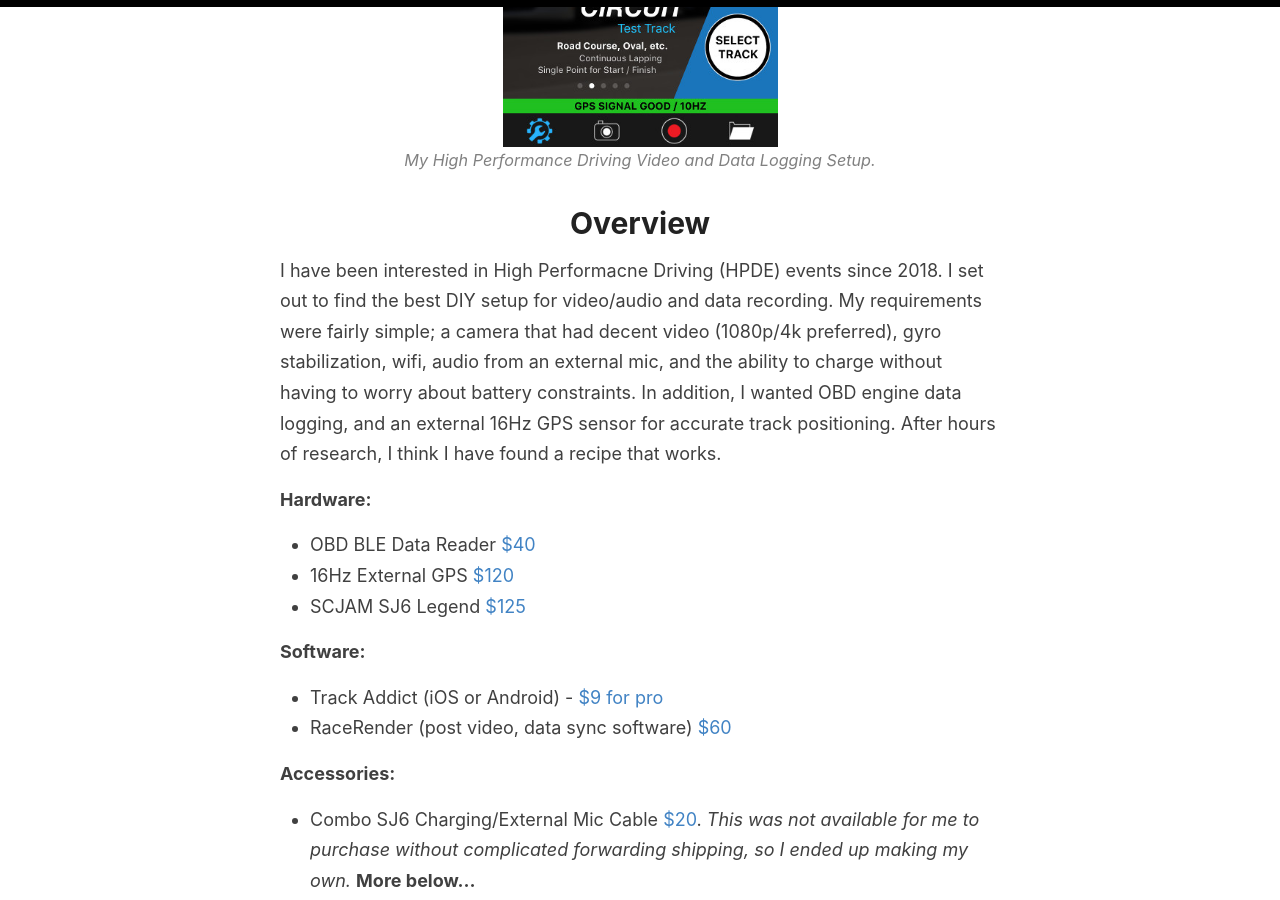
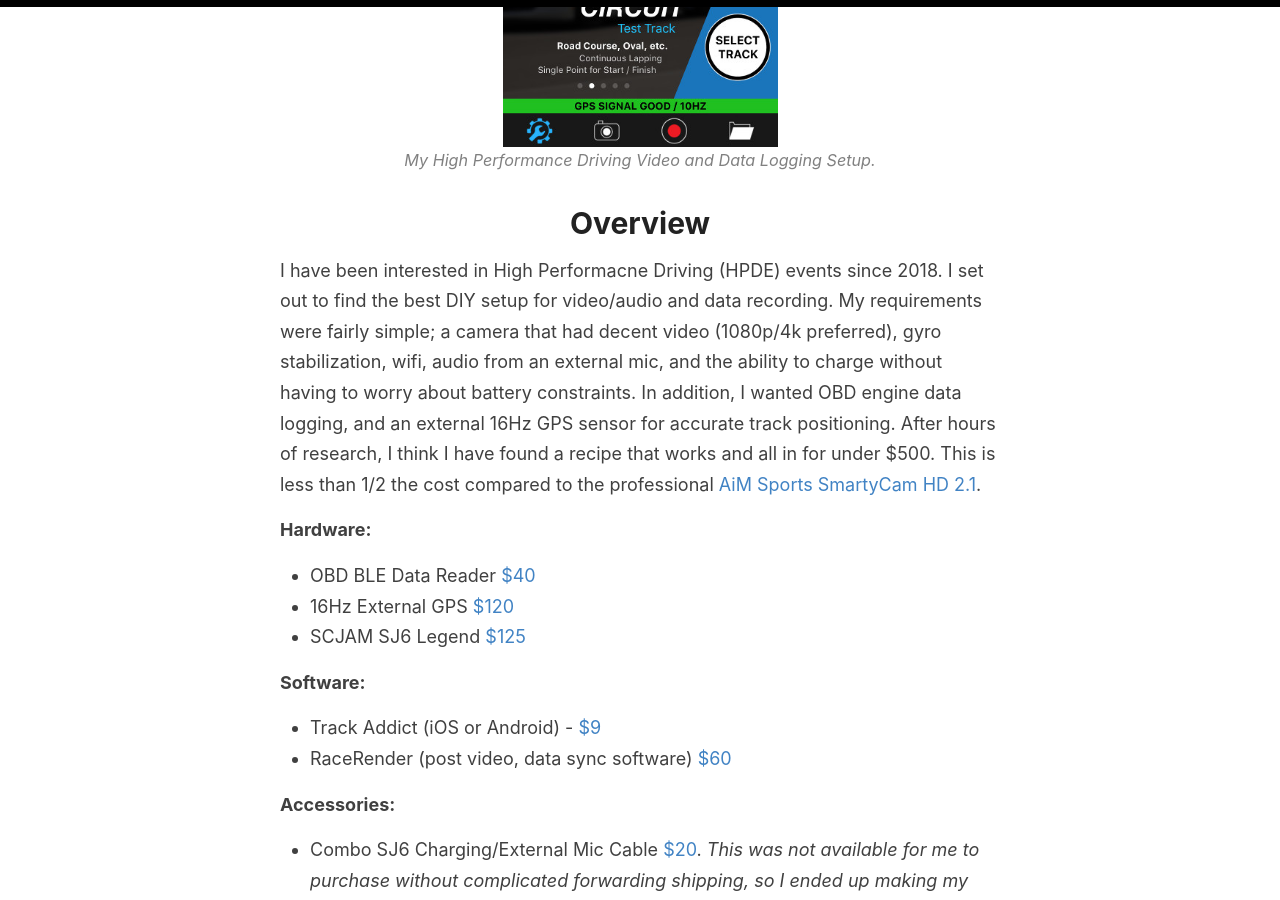
Before and after one commit to dustinsterk/dustinsterk.github.io, a Jekyll site: the page built from _posts/2022-05-18-track-addict-setup.md, in a window 1280 px wide and 900 px high, scrolled down 684 px. Built offline with Jekyll 4.4.1, drawn with Linux system fonts in a browser that asks for light colours; our own code applies the rules of GitHub Pages for plain Markdown files; comment, search, counter and statistics services are not loaded.

Commit message:
Update 2022-05-18-track-addict-setup.md

```diff
--- a/_posts/2022-05-18-track-addict-setup.md
+++ b/_posts/2022-05-18-track-addict-setup.md
@@ -10,7 +10,7 @@
 
 # Overview
 
-I have been interested in High Performacne Driving (HPDE) events since 2018.  I set out to find the best DIY setup for video/audio and data recording.  My requirements were fairly simple; a camera that had decent video (1080p/4k preferred), gyro stabilization, wifi, audio from an external mic, and the ability to charge without having to worry about battery constraints.  In addition, I wanted OBD engine data logging, and an external 16Hz GPS sensor for accurate track positioning.  After hours of research, I think I have found a recipe that works.
+I have been interested in High Performacne Driving (HPDE) events since 2018.  I set out to find the best DIY setup for video/audio and data recording.  My requirements were fairly simple; a camera that had decent video (1080p/4k preferred), gyro stabilization, wifi, audio from an external mic, and the ability to charge without having to worry about battery constraints.  In addition, I wanted OBD engine data logging, and an external 16Hz GPS sensor for accurate track positioning.  After hours of research, I think I have found a recipe that works and all in for under $500.  This is less than 1/2 the cost compared to the professional [AiM Sports SmartyCam HD 2.1](https://store.windingroad.com/aim-sports-smartycam-hd-2-1).
 
 **Hardware:**
 * OBD BLE Data Reader [$40](https://www.amazon.com/gp/product/B073XKQQQW){:target="_blank"}
@@ -18,7 +18,7 @@
 *  SCJAM SJ6 Legend [$125](https://www.bhphotovideo.com/c/product/1437113-REG/sjcam_sj6legend_sj6_legend_4k_action.html){:target="_blank"}
 
 **Software:**
-* Track Addict (iOS or Android) - [$9 for pro](https://racerender.com/TrackAddict/Features.html){:target="_blank"}
+* Track Addict (iOS or Android) - [$9](https://racerender.com/TrackAddict/Features.html){:target="_blank"}
 * RaceRender (post video, data sync software) [$60](https://racerender.com/RR3/Features.html){:target="_blank"}
 
 **Accessories:**
```
